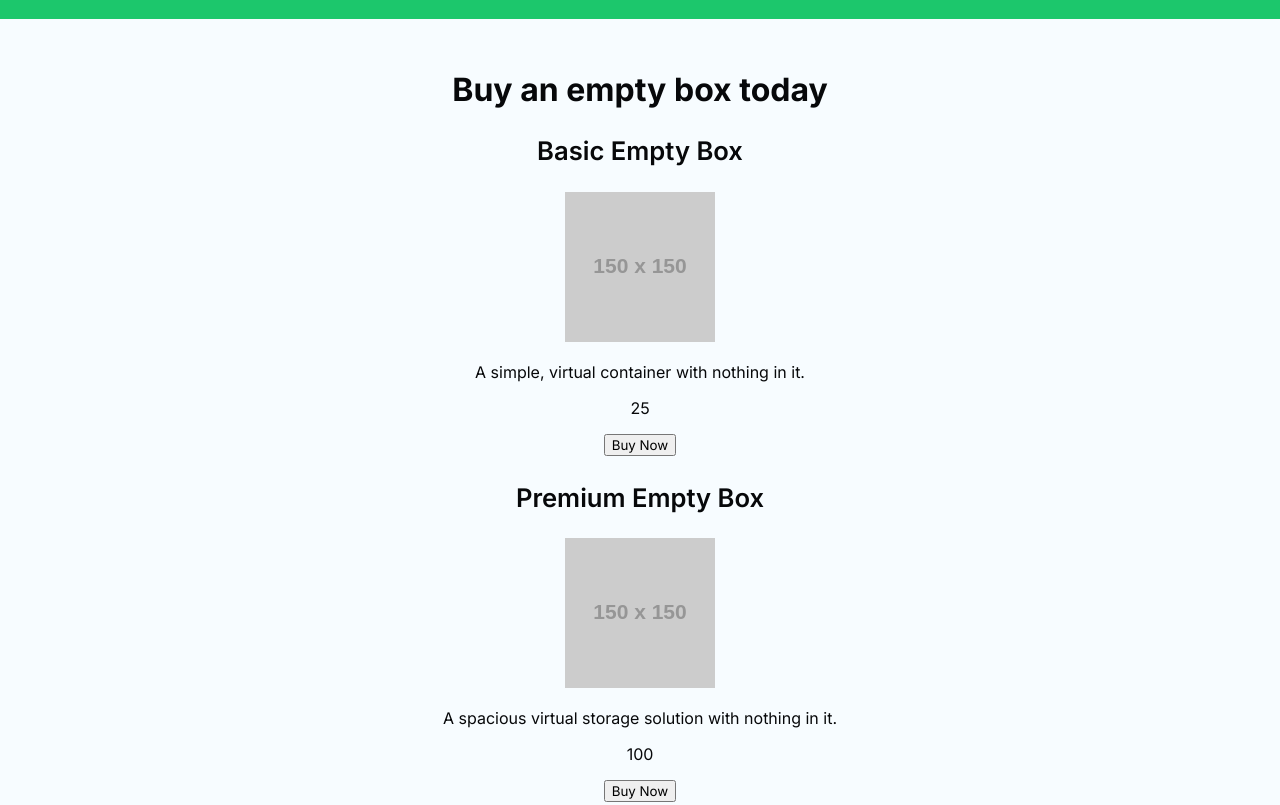
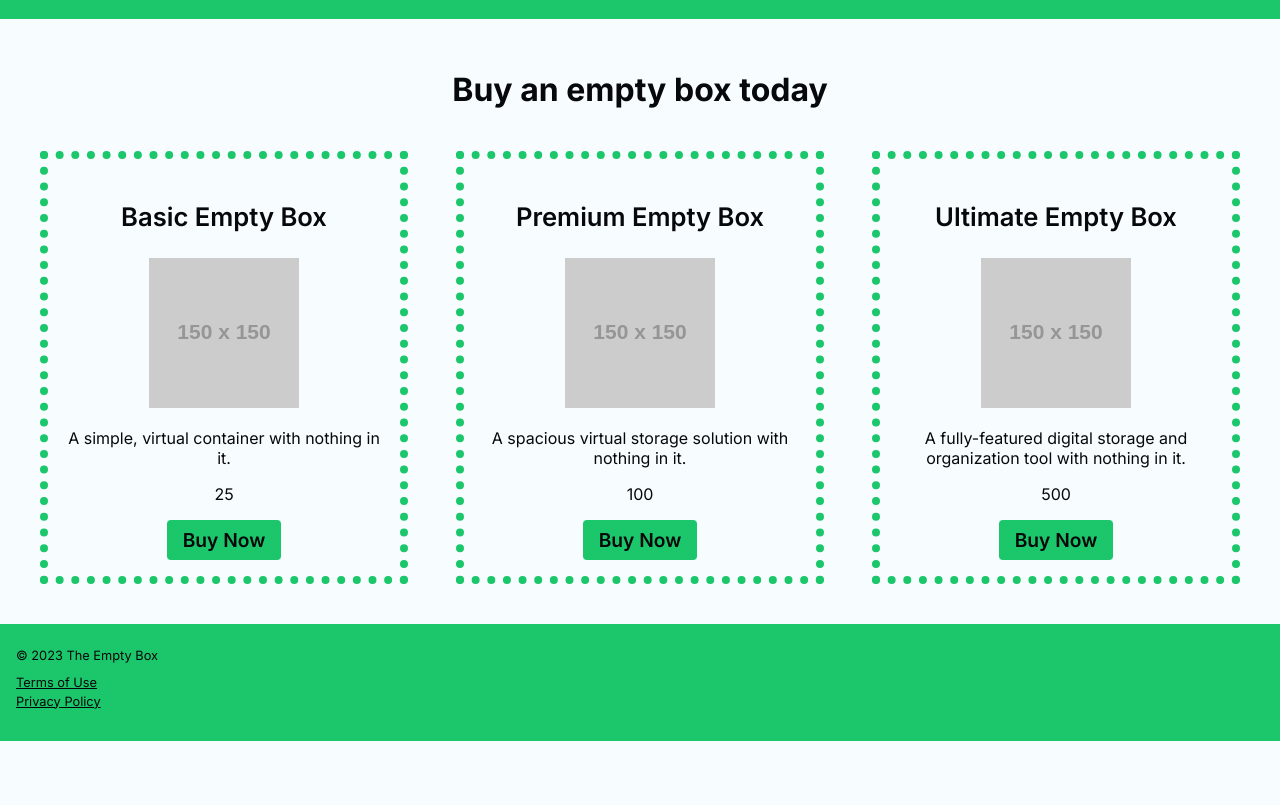
Before and after one commit to Lyspal/the-empty-box, an Eleventy site: page src/index.html in a window 1280 px wide. Shown: the part 960-1765 px from the top of the page. After the commit the page ends 1701 px from the top, so only its background shows below. Built offline with nearby package versions, Linux system fonts and the light colour scheme; Eleventy itself is replaced by a stand-in of ours; files that its build step writes are made by us from their sources; placeholder pictures from the web are drawn by us.

Commit message:
Done basic style for main page

```diff
--- a/src/css/style.css
+++ b/src/css/style.css
@@ -69,6 +69,7 @@ h3 {
   font-size: 1em;
   font-weight: 700;
   text-align: center;
+  text-decoration: none;
   color: var(--color-primary);
   border: 2px solid var(--color-primary);
   border-radius: 0.25rem;
@@ -145,11 +146,6 @@ section {
   color: var(--color-secondary);
 }
 
-/* .description .description-text {
-  max-width: 55rem;
-  margin: 1em auto;
-} */
-
 .feature-list {
   background-color: var(--color-primary);
 }
@@ -179,7 +175,7 @@ section {
   }
 }
 
-.tier-buy .tier-buy-items {
+#tier-buy .tier-buy-items {
   display: flex;
   flex-direction: column;
   align-items: center;
@@ -188,30 +184,30 @@ section {
   margin: 0 auto;
 }
 @media screen and (min-width: 1084px) {
-  .tier-buy .tier-buy-items {
+  #tier-buy .tier-buy-items {
     flex-direction: row;
     justify-content: space-between;
   }
 }
 
-.tier-buy .tier-item {
+#tier-buy .tier-item {
   max-width: 20rem;
   margin: 1rem;
   padding: 1rem;
   border: 8px dotted var(--color-primary);
 }
 @media screen and (min-width: 426px) {
-  .tier-buy .tier-item {
+  #tier-buy .tier-item {
     width: 20rem;
   }
 }
 
-.tier-buy .tier-item .tier-description {
+#tier-buy .tier-item .tier-description {
   margin-left: auto;
   margin-right: auto;
 }
 
-.tier-buy .tier-item .tier-buy-btn {
+#tier-buy .tier-item .tier-buy-btn {
   padding: 0.5rem 1rem;
   font-size: 1.2em;
   font-weight: 600;
```
